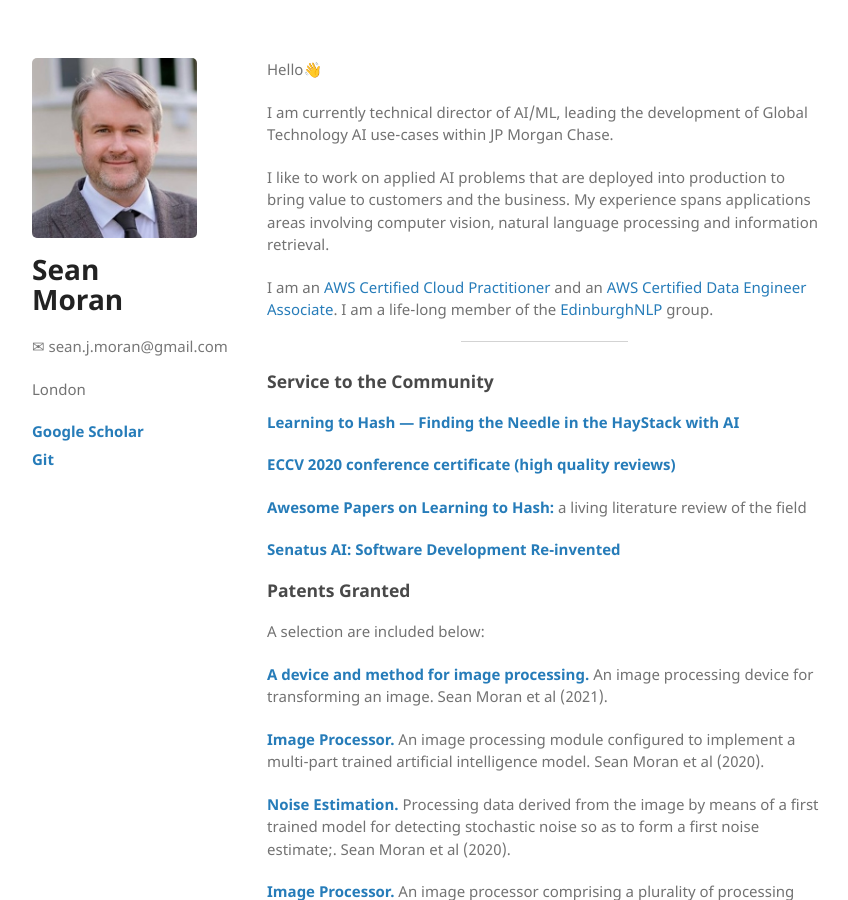
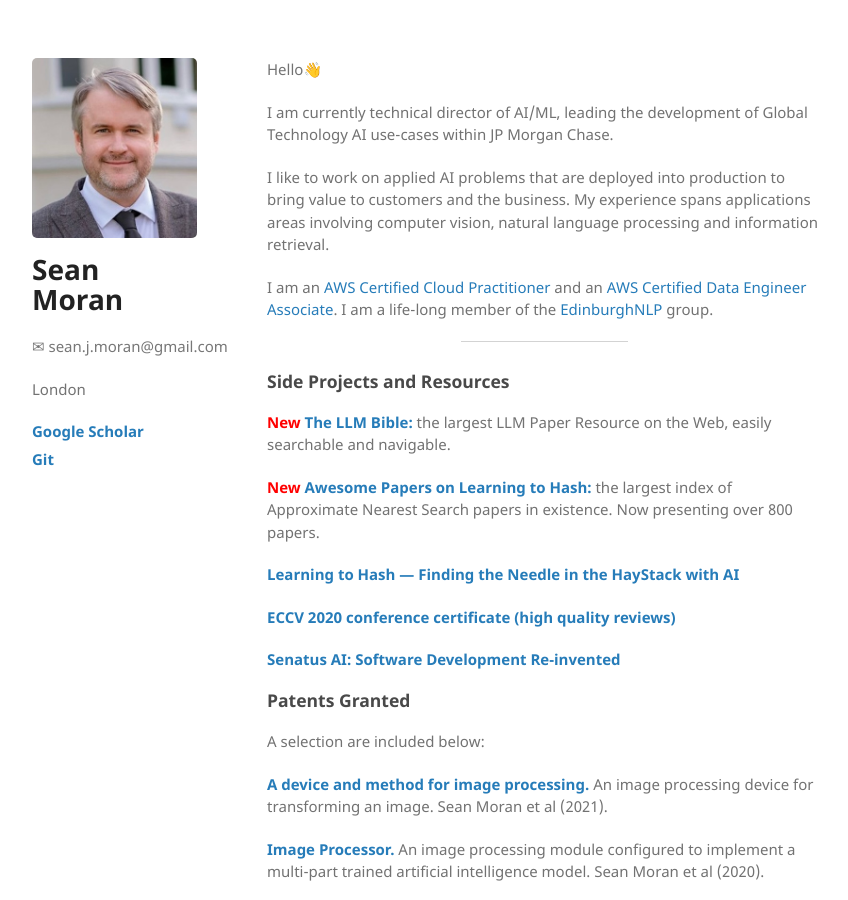
Before and after one commit to sjmoran/sjmoran.github.io, a Jekyll site: the page built from index.html, in a window 1280 px wide and 900 px high. Shown: the whole window, without its empty margins (26-874 px from the left). Built offline with Jekyll 4.4.1, drawn with Linux system fonts in a browser that asks for light colours.

Commit message:
Update index.html

```diff
--- a/index.html
+++ b/index.html
@@ -14,14 +14,12 @@
 </p>
 <hr />
 
-<h3 id="published-and-presented-work">Service to the Community</h3>
+<h3 id="published-and-presented-work">Side Projects and Resources</h3>
 
+<p><strong><span style="color: red;">New</span> <a target="_blank" href="https://llm-bible.github.io/">The LLM Bible:</a></strong> the largest LLM Paper Resource on the Web, easily searchable and navigable.</p>
+<p><strong><span style="color: red;">New</span> <a target="_blank" href="https://learning2hash.github.io">Awesome Papers on Learning to Hash:</a></strong> the largest index of Approximate Nearest Search papers in existence. Now presenting over 800 papers.</p>
 <p><strong><a target="_blank" href="https://medium.com/@sean.j.moran/learning-to-hash-finding-the-needle-in-the-haystack-with-ai-24a15f85de0e">Learning to Hash — Finding the Needle in the HayStack with AI</a></strong></p>
-
 <p><strong><a target="_blank" href="./pdfs/eccv2020-reviewer-certificate.pdf">ECCV 2020 conference certificate (high quality reviews)</a></strong></p>
-
-<p><strong><a target="_blank" href="https://learning2hash.github.io">Awesome Papers on Learning to Hash: </a></strong>a living literature review of the field</p>
-
 <p><strong><a target="_blank" href="https://www.jpmorgan.com/technology/technology-blog/senatus-ai">Senatus AI: Software Development Re-invented </a></strong></p>
 
 <h3 id="published-and-presented-work">Patents Granted</h3>
```
